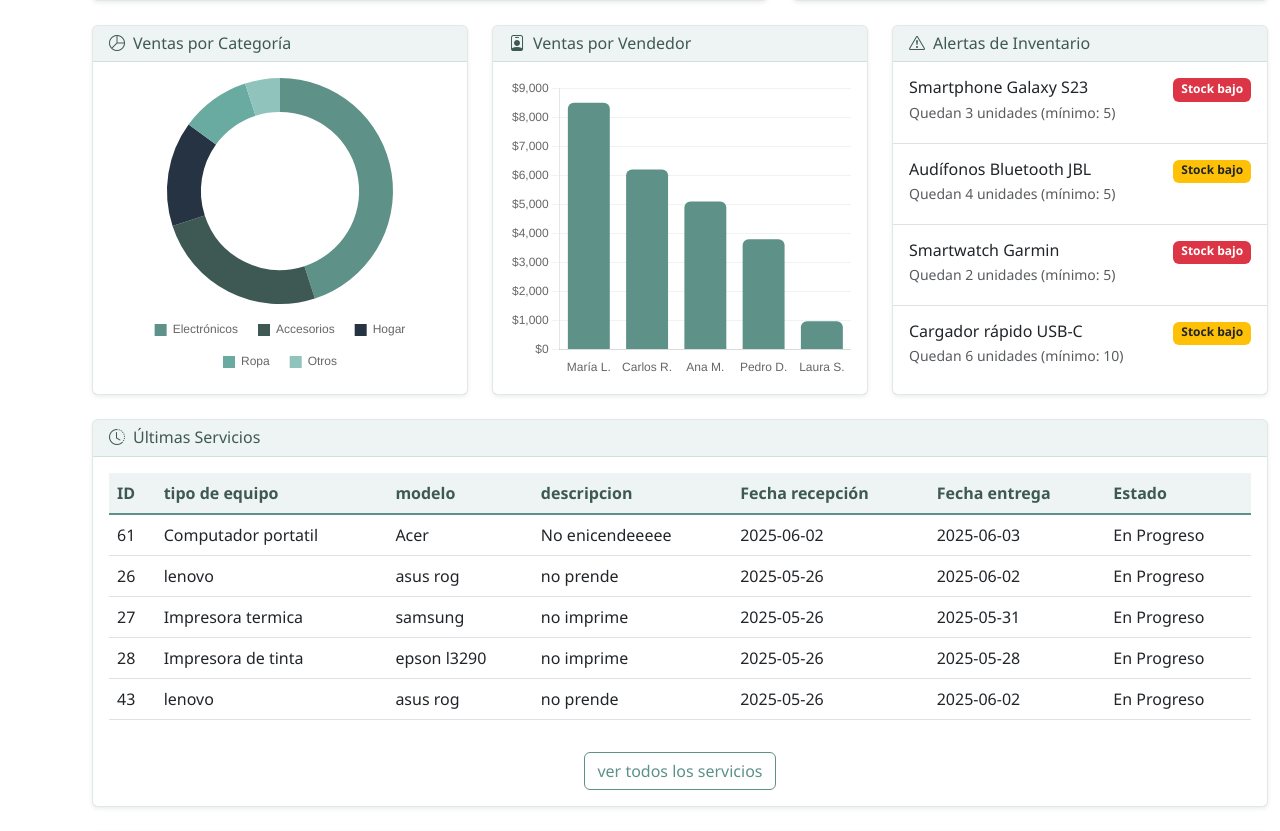
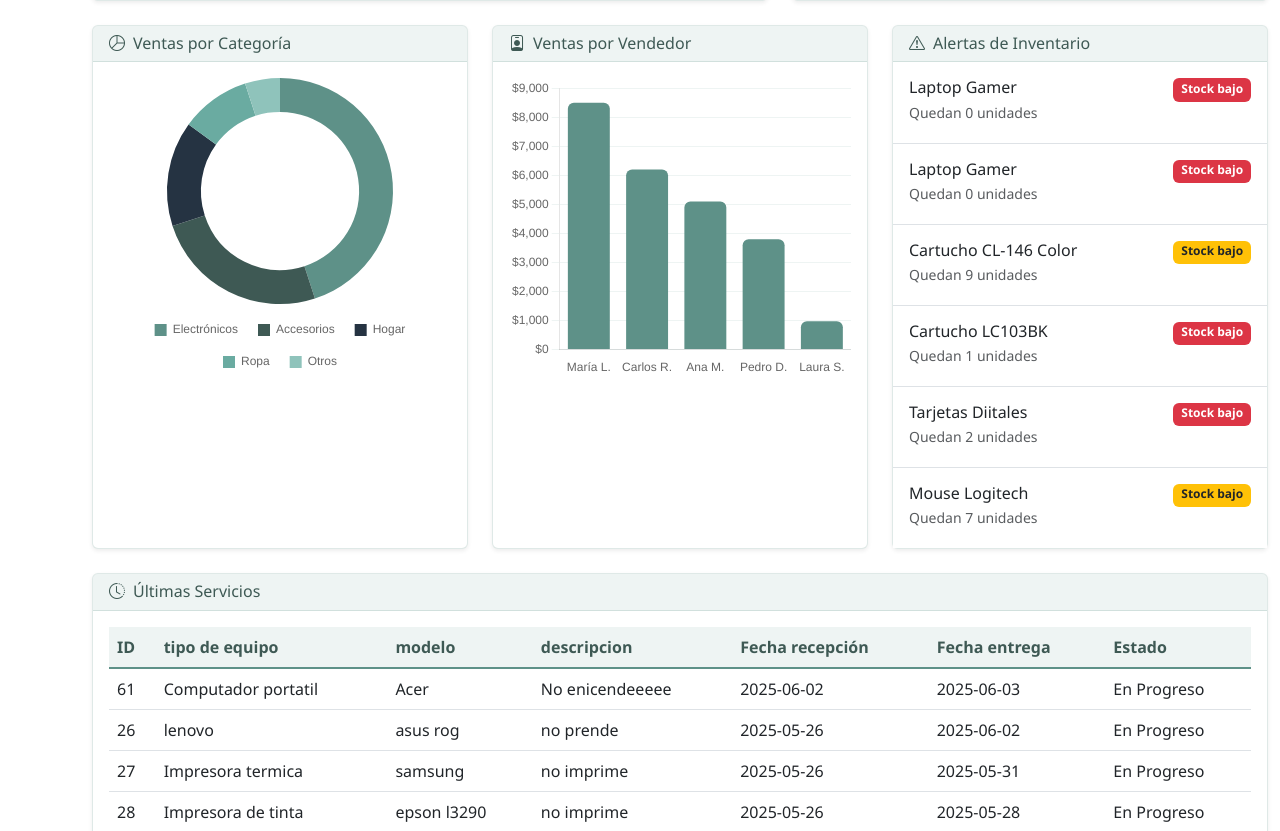
Before and after one commit to Diventracker/Diven, a FastAPI app: page /dashboard in a window 1280 px wide. Shown: the part 615-1446 px from the top of the page. Run offline with FastAPI, Linux system fonts and the light colour scheme; data comes from the database, SQL or seed files in the repository.

Commit message:
Agrega alertas de stock en dashboard

```diff
--- a/dashboard/templates/dashboard.html
+++ b/dashboard/templates/dashboard.html
@@ -203,35 +203,21 @@
                             </div>
                             <div class="card-body p-0">
                                 <div class="list-group list-group-flush">
-                                    <a href="#" class="list-group-item list-group-item-action py-3">
+                                    {% for prod in alertas_inventario %}
+                                    <a href="/inventario" class="list-group-item list-group-item-action py-3">
                                         <div class="d-flex w-100 justify-content-between">
-                                            <h6 class="mb-1">Smartphone Galaxy S23</h6>
-                                            <span class="badge bg-danger">Stock bajo</span>
+                                            <h6 class="mb-1">{{ prod.nombre_producto }}</h6>
+                                            <span
+                                                class="badge {% if prod.stock < 5 %}bg-danger{% else %}bg-warning text-dark{% endif %}">Stock
+                                                bajo</span>
                                         </div>
-                                        <p class="mb-1 small text-muted">Quedan 3 unidades (mínimo: 5)</p>
+                                        <p class="mb-1 small text-muted">Quedan {{ prod.stock }} unidades</p>
                                     </a>
-                                    <a href="#" class="list-group-item list-group-item-action py-3">
-                                        <div class="d-flex w-100 justify-content-between">
-                                            <h6 class="mb-1">Audífonos Bluetooth JBL</h6>
-                                            <span class="badge bg-warning text-dark">Stock bajo</span>
-                                        </div>
-                                        <p class="mb-1 small text-muted">Quedan 4 unidades (mínimo: 5)</p>
-                                    </a>
-                                    <a href="#" class="list-group-item list-group-item-action py-3">
-                                        <div class="d-flex w-100 justify-content-between">
-                                            <h6 class="mb-1">Smartwatch Garmin</h6>
-                                            <span class="badge bg-danger">Stock bajo</span>
-                                        </div>
-                                        <p class="mb-1 small text-muted">Quedan 2 unidades (mínimo: 5)</p>
-                                    </a>
-                                    <a href="#" class="list-group-item list-group-item-action py-3">
-                                        <div class="d-flex w-100 justify-content-between">
-                                            <h6 class="mb-1">Cargador rápido USB-C</h6>
-                                            <span class="badge bg-warning text-dark">Stock bajo</span>
-                                        </div>
-                                        <p class="mb-1 small text-muted">Quedan 6 unidades (mínimo: 10)</p>
-                                    </a>
+                                    {% else %}
+                                    <div class="text-center text-muted py-3">Sin alertas de inventario.</div>
+                                    {% endfor %}
                                 </div>
+
                             </div>
                         </div>
                     </div>
```
Also changed, not shown: dashboard/routes.py (+26 -2 lines).
